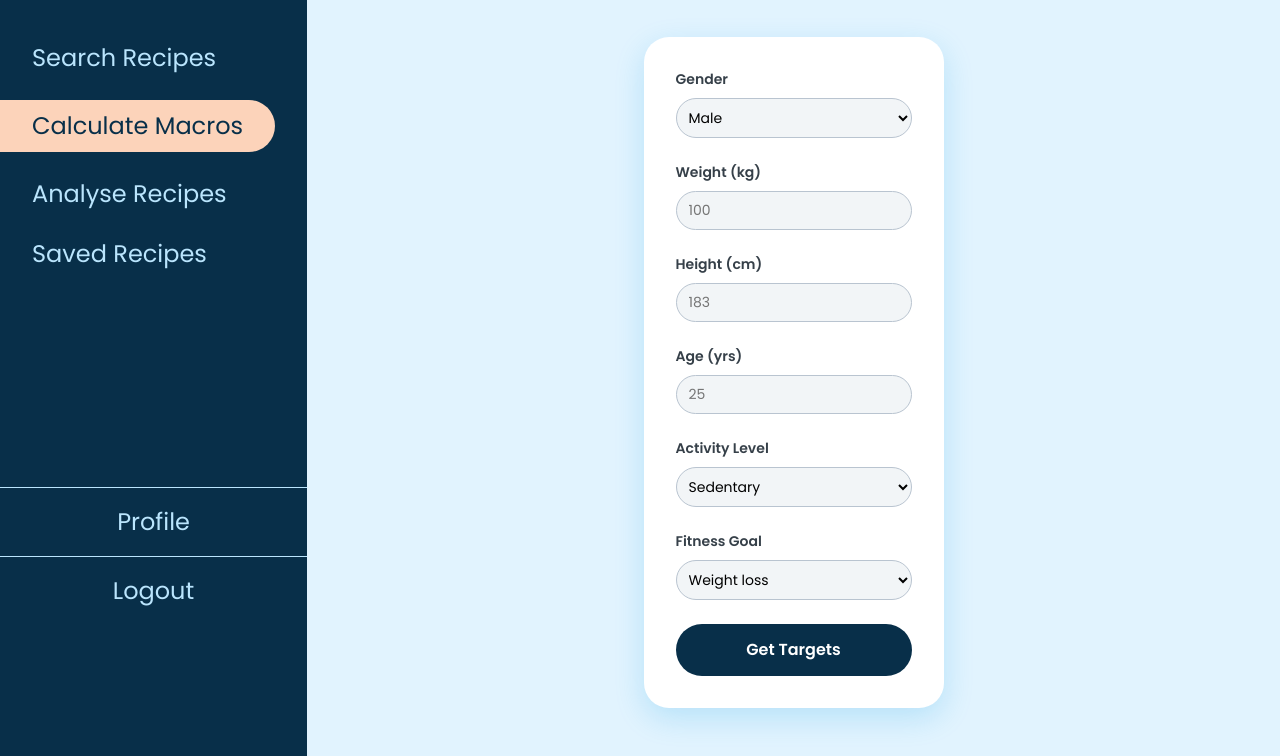
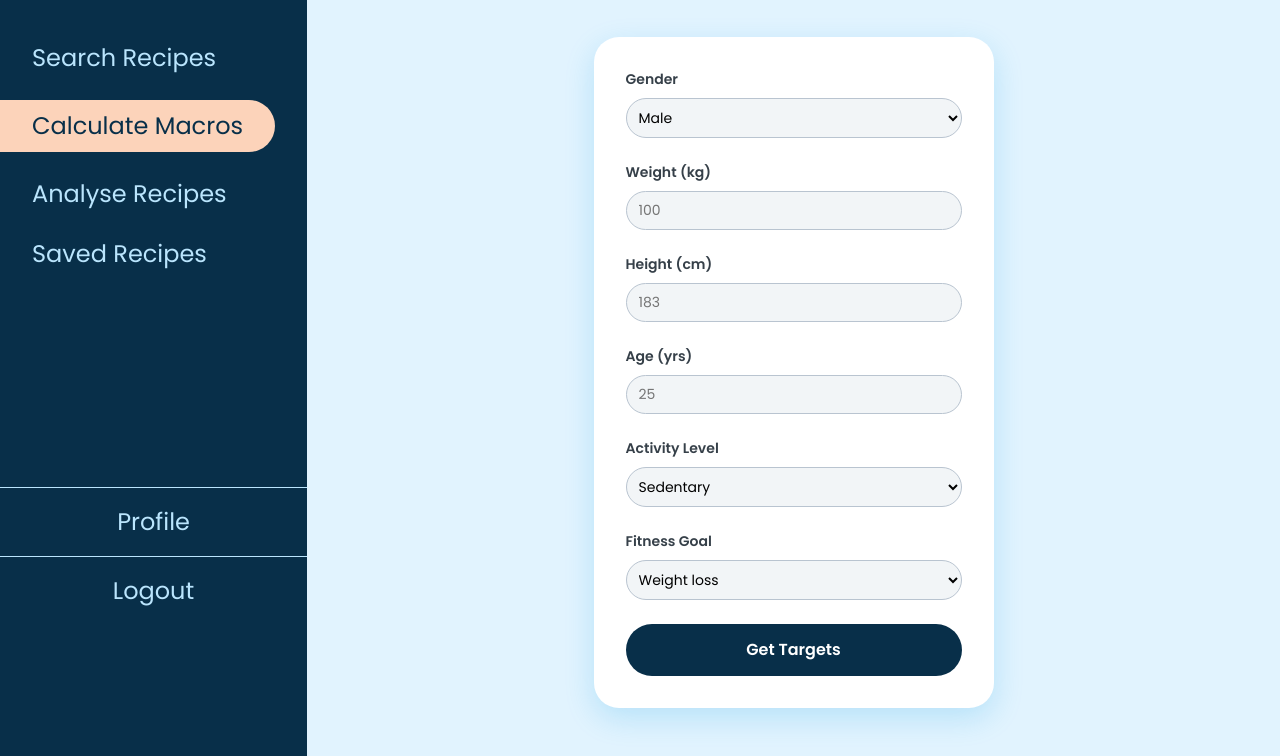
Before and after one commit to daniel-howorth/recipe-generator, a plain HTML site: page calculate-macros.html in a window 1280 px wide. Shown: the part 175-931 px from the top of the page. Drawn offline with Linux system fonts and the light colour scheme.

Commit message:
resized calculate macros form

```diff
--- a/calculate-macros.css
+++ b/calculate-macros.css
@@ -1,5 +1,5 @@
 .card-wrapper {
-  width: min(calc(300 / 16 * 1rem), 95vw);
+  width: min(calc(400 / 16 * 1rem), 95vw);
 }
 
 select,
```
